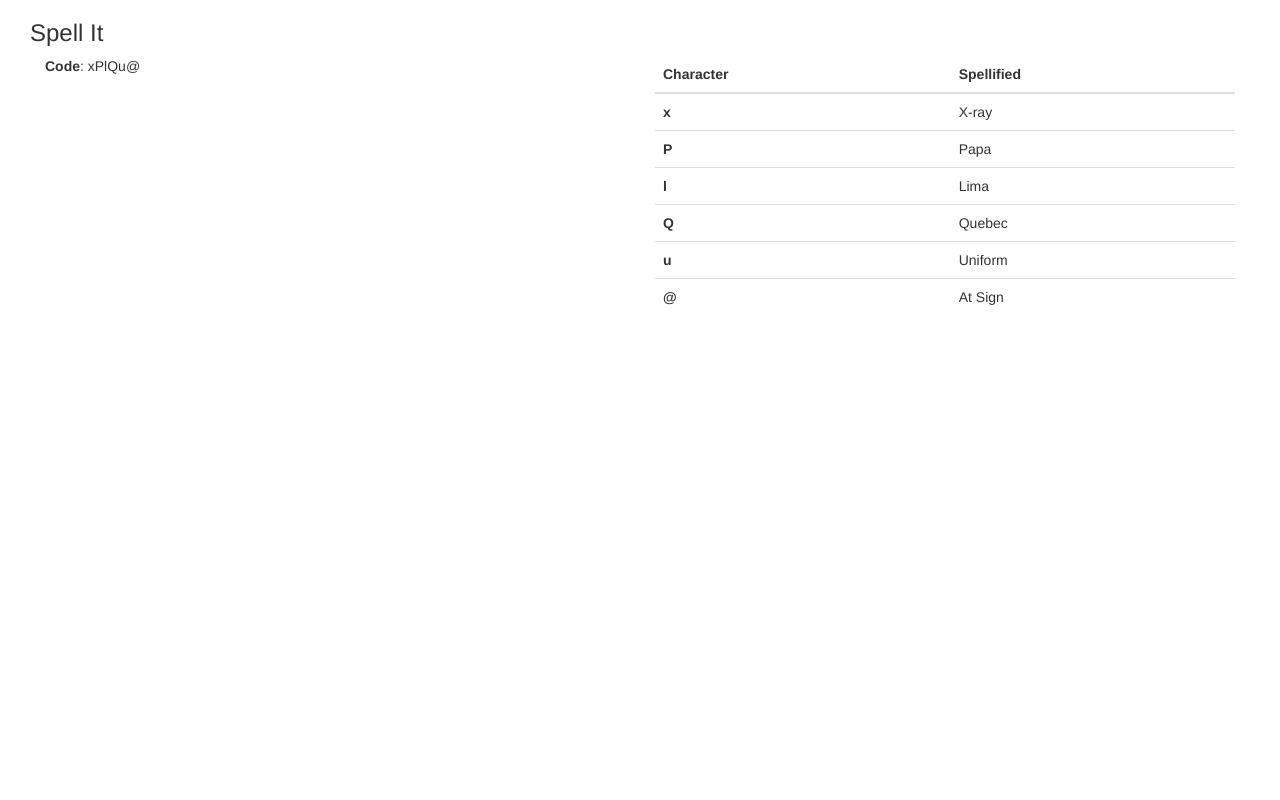
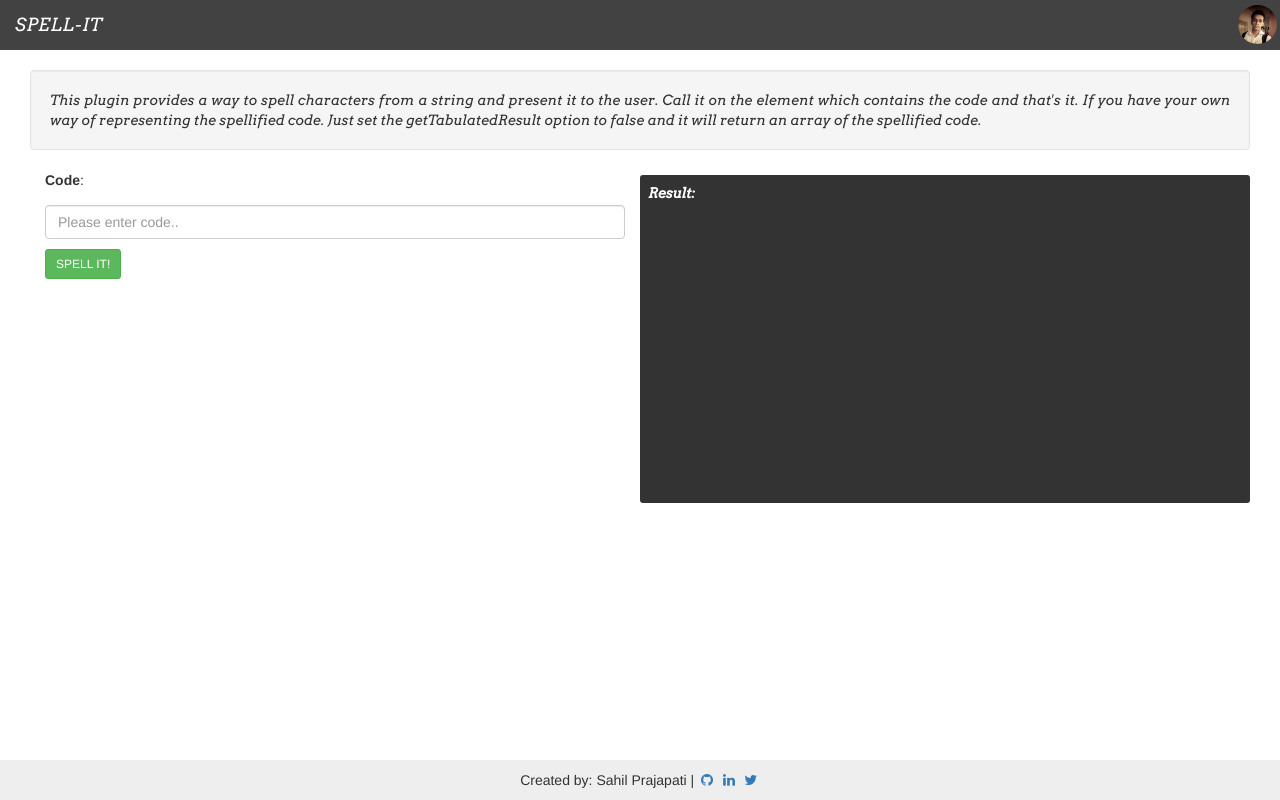
Before and after one commit to sahil290791/spell-It, a website: page demo/index.html in a window 1280 px wide. Drawn offline with nearby package versions, Linux system fonts and the light colour scheme; files that its build step writes are made by us from their sources.

Commit message:
fixed demo page

```diff
--- /dev/null
+++ b/assets/css/demo.css
@@ -0,0 +1,67 @@
+body{
+	height: 100vh;
+}
+.navbar{
+    background: none repeat scroll 0 0 #424242;
+    color: #fff;
+    border-radius: 0;
+    border: none;
+}
+.navbar-brand{
+	font-family: 'Arvo', serif;
+	font-style: italic;
+}
+.navbar .navbar-brand{
+	color: #fff !important;
+}
+.navbar a{
+	display: inline-block;
+}
+.navbar img {
+    height: 39px;
+    margin-top: 4px;
+    width: 39px;
+}
+.margin-top-md{
+	margin-top: 10px;
+}
+.margin-top-sm{
+	margin-top: 5px;
+}
+.margin-top-xs{
+	margin-top: 2px;
+}
+.margin-bottom-md{
+	margin-bottom: 10px;
+}
+.margin-bottom-sm{
+	margin-bottom: 5px;
+}
+.margin-bottom-xs{
+	margin-bottom: 2px;
+}
+.resultContainer{
+    background: none repeat scroll 0 0 #333;
+    border-radius: 3px;
+    color: #fff;
+    height: 328px;
+    overflow: auto;
+    padding: 8px;
+}
+footer{
+    background: none repeat scroll 0 0 #eee;
+    bottom: 0;
+    left: 0;
+    position: fixed;
+    right: 0;
+    padding: 10px 2px;
+}
+p{
+    font-family: 'Arvo',serif;
+    font-style: italic;
+}
+.link {
+    position: absolute;
+    right: 3px;
+    top: 1px;
+}
--- a/demo/index.html
+++ b/demo/index.html
@@ -8,27 +8,66 @@
 
     <link rel="stylesheet" href="https://cdnjs.cloudflare.com/ajax/libs/twitter-bootstrap/3.3.1/css/bootstrap.min.css">
     <link rel="stylesheet" type = "text/css" href="https://cdnjs.cloudflare.com/ajax/libs/font-awesome/4.3.0/css/font-awesome.min.css">
+   <link href='http://fonts.googleapis.com/css?family=Arvo:400,400italic' rel='stylesheet' type='text/css'>
+    <link rel="stylesheet" type="text/css" href="../assets/css/demo.css">
+
+</head>
+  <body>
+    <nav class="navbar navbar-default">
+      <div class="container-fluid">
+        <div class="navbar-header">
+          <a class="navbar-brand" href="#">SPELL-IT</a>
+        </div>
+        <a class="pull-right link" href="https://github.com/sahil290791"><img src="../assets/images/profilePic.jpg" class="img-circle"></a>
+      </div>
+    </nav>
+    <div class="container-fluid">
+    	<div class="col-md-12 col-sm-12 col-xs-12 col-lg-12">
+        <p class="text-justify well"> This plugin provides a way to spell characters from a string and present it to the user.
+        Call it on the element which contains the code and that's it. If you have your own way of representing the spellified code. Just set the getTabulatedResult option to false and it will return an array of the spellified code.</p>
+
+      	<div class="col-md-6 col-sm-12 col-xs-12 col-lg-6">
+          <label for="codeInput">Code</label>: <input class="form-control margin-top-md" type="text" id="codeInput" placeholder="Please enter code.."><span id="code" class="hidden"></span>
+          <div class="alert alert-danger hidden margin-top-sm"></div>
+          <button class="submit btn btn-sm btn-success margin-top-md">SPELL IT!</button>
+        </div>
+      	<div class="col-md-6 col-sm-12 col-xs-12 col-lg-6 resultContainer margin-top-sm">
+          <p><strong>Result:</strong></p>
+          <div id="result"></div>
+        </div>
+      </div>
+
+    </div>
+    <footer>
+      <div class="col-md-12 col-sm-12 col-xs-12 col-lg-12 text-center">
+        Created by: Sahil Prajapati |
+        <a href="https://github.com/sahil290791/spell-it"><i class="fa fa-fw fa-github"></i></a>
+        <a href="https://in.linkedin.com/in/sahil290791"><i class="fa fa-fw fa-linkedin"></i></a>
+        <a href="https://twitter.com/@sahilprjpt206"><i class="fa fa-fw fa-twitter"></i></a>
+
+      </div>
+    </footer>
     <script src="https://ajax.googleapis.com/ajax/libs/jquery/1.11.0/jquery.min.js"></script>
     <script src="https://netdna.bootstrapcdn.com/bootstrap/3.1.1/js/bootstrap.min.js"></script>
     <script src="../dist/spellIt.js"></script>
-</head>
-<body>
-<div class="container-fluid">
-	<div class="col-md-12 col-sm-12 col-xs-12 col-lg-12">
-		<h3 class="heading">Spell It</h3>
 
-  		<p class="col-md-6 col-sm-12 col-xs-12 col-lg-6"><label>Code</label>: <span id="code">xPlQu@</span></p>
-  		<p class="col-md-6 col-sm-12 col-xs-12 col-lg-6" id="result"></p>
-
-  	</div>
-
-</div>
     <script type="text/javascript">
       $(document).ready(function(){
-       $("#code").spellIt({
-       		className: "table",
+        $('.submit').on('click', function(){
+          var code = $('#codeInput').val();
+          $('#code').html(code);
+          if (code.length > 0){
+            $('.alert').addClass('hidden').html('');
+            var code = $("#code").spellIt({
+             		className: "table table-bordered",
              		target: "#result",
              		getTabulatedResult: true
+             });
+            code.destroy;
+          }
+          else{
+            $('.alert').removeClass('hidden').html('Code cannot be left empty!');
+          }
         });
       });
     </script>
--- a/src/spellIt.js
+++ b/src/spellIt.js
@@ -20,9 +20,6 @@
 				this.settings = $.extend( {}, defaults, options );
 				this._defaults = defaults;
 				this._name = pluginName;
-				this.mainString = this.element.innerHTML;
-				this.words = new Array;
-				this.actual_code = new Array;
 				this.lowercaseWord = new Array;
 				this.terms = {"a" : "Alfa", "b": "Bravo", "c": "Charlie", "d": "Delta", "e": "Echo", "f": "Foxtrot", "g": "Golf", "h": "Hotel", "i": "India", "j": "Juliett", "k": "Kilo","l": "Lima", "m": "Mike", "n": "November", "o": "Oscar", "p": "Papa", "q": "Quebec", "r": "Romeo", "s": "Sierra", "t": "Tango", "u": "Uniform", "v": "Victor", "w": "Whiskey", "x": "X-ray", "y": "Yankee", "z": "Zulu", "0": "Zero", "1": "One", "2": "Two", "3": "Three", "4": "Four", "5": "Five", "6": "Six", "7": "Seven", "8": "Eight", "9": "Nine", ".": "Dot", "@": "At Sign", "?": "Question Mark", "!": "Exclamation Mak", "&" : "Ampersand", "-": "Minus", "_": "Underscore", "*": "Star", "$": "Dollar", "#": "Hash", "%": "Percentage", "^": "Caret", "\u20AC": "Euro Sign", "~": "Tilde", ";": "Semicolon", ":" : "Colon", "(": "Left Bracket", ")": "Right Bracket", "|": "Vertical Bar/Pipe", "+": "Plus Sign", ",": "Comma"};
 				this.init();
@@ -30,6 +27,9 @@
 		$.extend(Plugin.prototype, {
 				init: function () {
 						var string = [];
+						this.mainString = this.element.innerHTML;
+						this.words = new Array;
+						this.actual_code = new Array;
 						this.actual_code = this.mainString.split('');
 						this.lowercaseWord = this.mainString.toLowerCase().split('');
 			            string = this.lowercaseWord;
@@ -53,6 +53,13 @@
 			            }
 			            return obj;
 		        },
+		        destroy: function(){
+		        	this.mainString = "";
+					this.words = "";
+					this.actual_code = "";
+					this.actual_code = "";
+					this.lowercaseWord = "";
+		        },
 		        showOutput: function(){
 		        	var container = $('<table />');
 		        	var data = "<thead><tr><th>Character</th><th>Spellified</th></tr></thead><tbody>";
@@ -62,15 +69,17 @@
 		        	}
 		        	data += "</tbody>";
 		        	container.addClass(this.settings.className).append(data);
-		        	$(this.settings.target).append(container);
+		        	$(this.settings.target).html('').append(container);
+		        	this.destroy();
 		        }
 
 		});
 		$.fn[ pluginName ] = function ( options ) {
 				return this.each(function() {
-						if ( !$.data( this, "plugin_" + pluginName ) ) {
-								$.data( this, "plugin_" + pluginName, new Plugin( this, options ) );
-						}
+						// if ( !$.data( this, "plugin_" + pluginName ) ) {
+						// 		$.data( this, "plugin_" + pluginName, new Plugin( this, options ) );
+						// }
+						new Plugin( this, options );
 				});
 		};
 
```
Also changed, not shown: bower.json (+5 -5 lines), assets/images/profilePic.jpg (added), dist/spellIt.js. Lines whose indentation alone changed are shown as unchanged.
